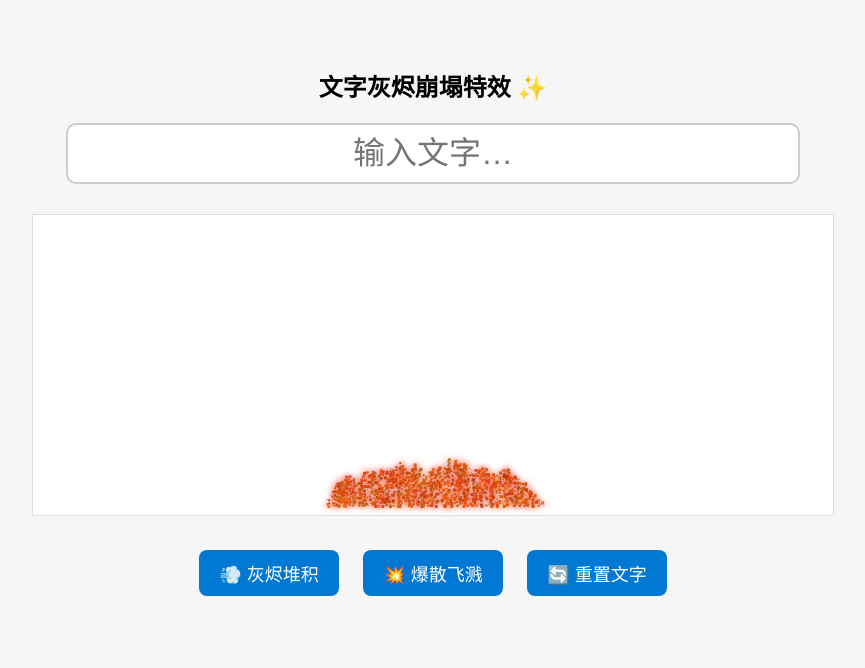
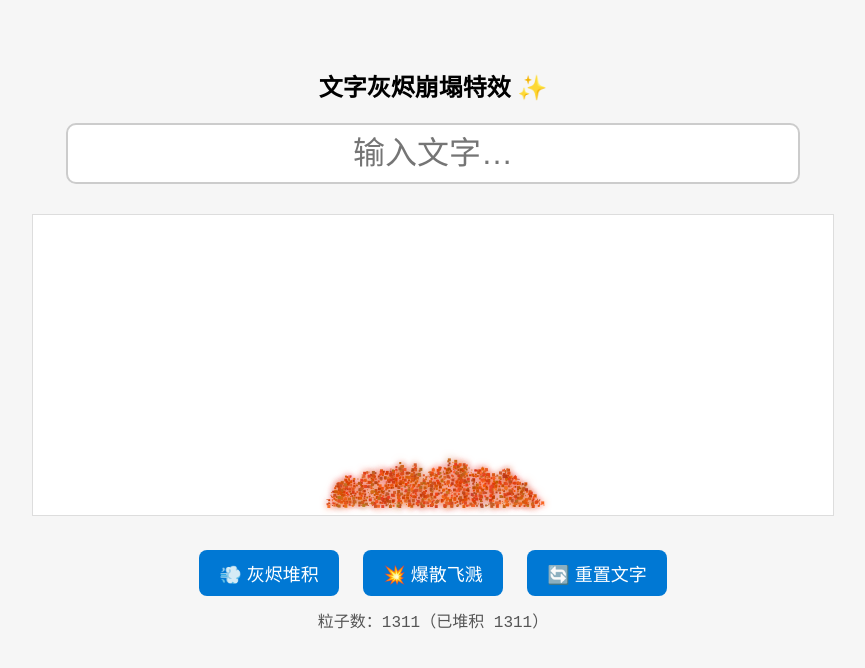
Before and after one commit to keegoo/fun-codes, a plain HTML site: page pixel-font/pixel-font.html in a window 1280 px wide. Both pictures are taken after a click on the button "💨 灰烬堆积". Shown: the whole page, without its empty margins (207-1072 px from the left). Drawn offline with Linux system fonts and the light colour scheme.

Commit message:
add particle counter

```diff
--- a/pixel-font/pixel-font.html
+++ b/pixel-font/pixel-font.html
@@ -36,6 +36,12 @@ button {
 }
 button:hover { background-color: #005fa3 }
 .button-container { margin-top: 20px }
+.counter {
+  margin-top: 12px;
+  font-size: 16px;
+  color: #555;
+  font-family: monospace;
+}
 </style>
 </head>
 <body>
@@ -49,6 +55,7 @@ button:hover { background-color: #005fa3 }
   <button id="explodeBtn">💥 爆散飞溅</button>
   <button id="resetBtn">🔄 重置文字</button>
 </div>
+<div class="counter" id="particleCounter">粒子数：0</div>
 
 <script>
 const canvas = document.getElementById('c')
@@ -61,6 +68,13 @@ const resetBtn = document.getElementById('resetBtn')
 let particles = []
 const groundY = canvas.height - 10
 let columnHeights = []
+const particleCounter = document.getElementById('particleCounter')
+
+function updateCounter() {
+  const total = particles.length
+  const settled = particles.filter(p => p.settled).length
+  particleCounter.textContent = `粒子数：${total}（已堆积 ${settled}）`
+}
 
 function resetColumns() {
   columnHeights = new Array(canvas.width).fill(0)
@@ -126,6 +140,7 @@ function createParticles() {
       }
     }
   }
+  updateCounter()
 }
 
 // --- 灰烬下落堆积（增强版） ---
@@ -144,6 +159,7 @@ function animateAsh() {
         p.age = 0
         columnHeights[col] += p.size
         smoothColumnsAround(col, 4)
+        updateCounter()
       } else {
         p.x = nextX
         p.y = nextY
@@ -229,6 +245,8 @@ explodeBtn.addEventListener('click', () => {
 
 resetBtn.addEventListener('click', () => {
   resetColumns()
+  particles = []
+  updateCounter()
   drawText(input.value || 'Hello')
 })
 
```
